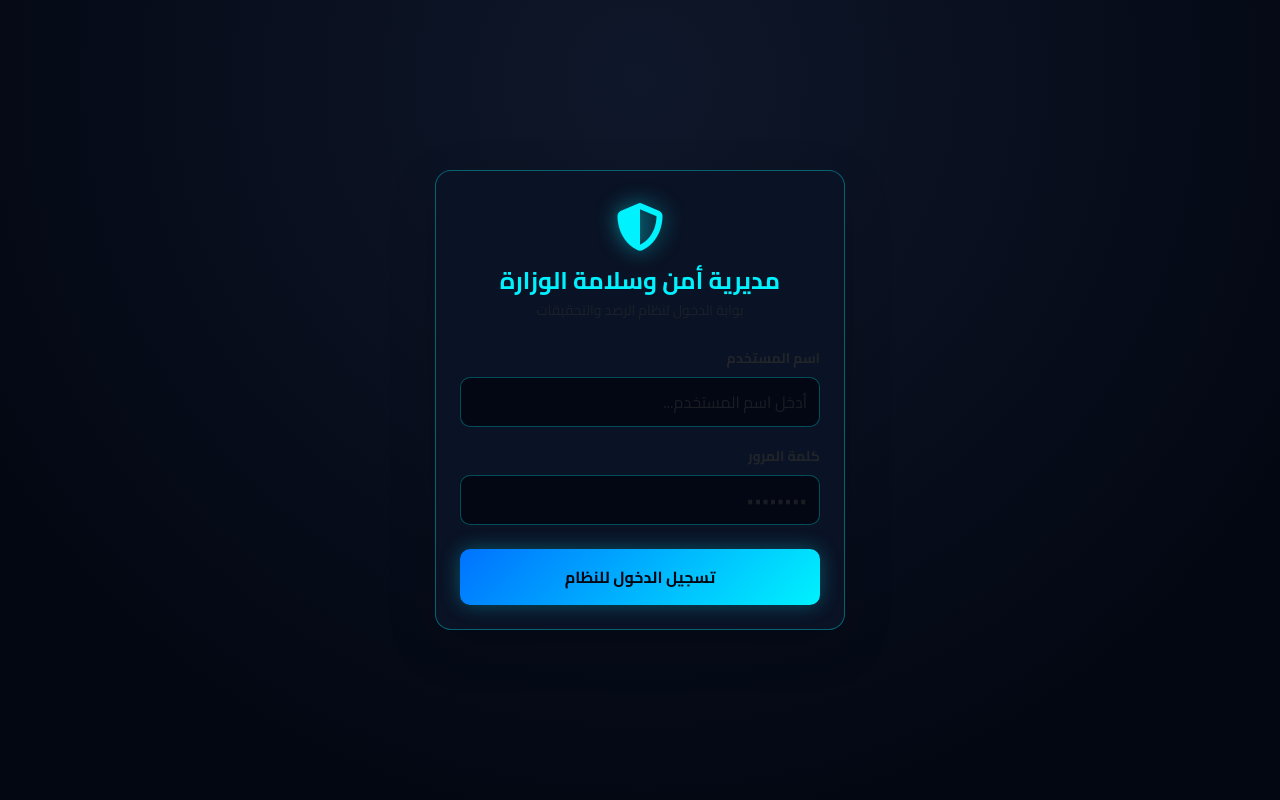
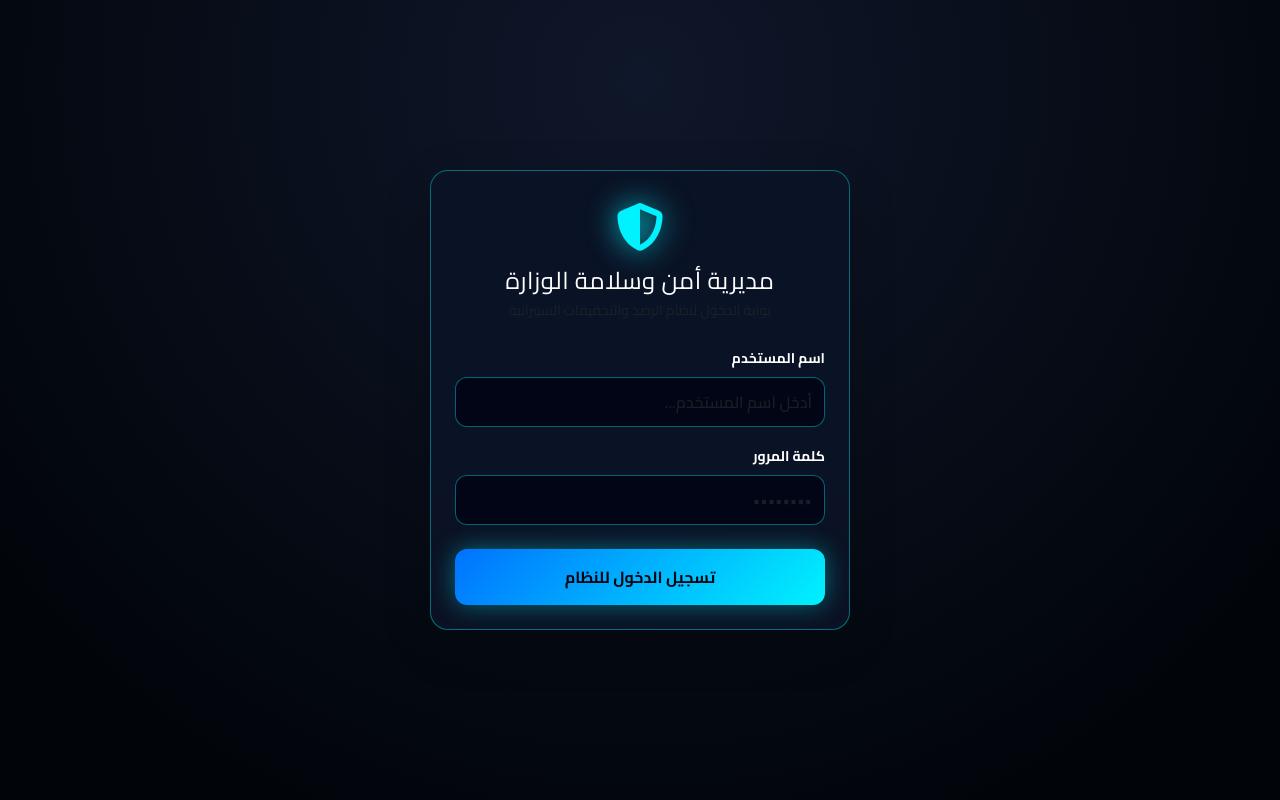
Before and after one commit to ahmedmorad2002h-blip/cyber-reports, a Flask app: page /login in a window 1280 px wide. Run offline with Flask 3, Linux system fonts and the light colour scheme.

Commit message:
Enhance login page styling and layout

```diff
--- a/templates/login.html
+++ b/templates/login.html
@@ -5,62 +5,79 @@
     <title>تسجيل الدخول - مديرية أمن وسلامة الوزارة</title>
     <link href="https://cdn.jsdelivr.net/npm/bootstrap@5.3.0/dist/css/bootstrap.min.css" rel="stylesheet">
     <link rel="stylesheet" href="https://cdnjs.cloudflare.com/ajax/libs/font-awesome/6.4.0/css/all.min.css">
-    <link href="https://fonts.googleapis.com/css2?family=Cairo:wght@400;600;700&display=swap" rel="stylesheet">
+    <link href="https://fonts.googleapis.com/css2?family=Cairo:wght@400;600;700;900&display=swap" rel="stylesheet">
     <style>
         body {
-            background-color: #030712;
-            color: #f0f6fc;
+            background-color: #010409;
+            color: #ffffff;
             font-family: 'Cairo', sans-serif;
-            background-image: radial-gradient(circle at 50% 10%, #0f172a 0%, #030712 80%);
+            background-image:
+                radial-gradient(circle at 50% 10%, #0f172a 0%, #010409 85%),
+                linear-gradient(rgba(0, 242, 254, 0.02) 1px, transparent 1px);
+            background-size: 100% 100%, 30px 30px;
         }
         .card {
-            background: rgba(11, 19, 38, 0.95);
-            border: 1px solid rgba(0, 242, 254, 0.35);
-            border-radius: 16px;
-            box-shadow: 0 0 35px rgba(0, 242, 254, 0.12), 0 10px 30px rgba(0,0,0,0.8);
-            backdrop-filter: blur(15px);
+            background: rgba(11, 19, 38, 0.96);
+            border: 1px solid rgba(0, 242, 254, 0.4);
+            border-radius: 18px;
+            box-shadow: 0 0 40px rgba(0, 242, 254, 0.2), 0 15px 40px rgba(0,0,0,0.9);
+            backdrop-filter: blur(20px);
         }
-        input { background: rgba(3, 7, 18, 0.9) !important; border: 1px solid rgba(0, 242, 254, 0.3) !important; color: #fff !important; border-radius: 10px !important; padding: 12px !important;}
-        input:focus { border-color: #00f2fe !important; box-shadow: 0 0 15px rgba(0, 242, 254, 0.4) !important; outline: none; }
+        label { color: #ffffff !important; font-weight: 700 !important; }
+        input {
+            background: rgba(2, 6, 23, 0.95) !important;
+            border: 1px solid rgba(0, 242, 254, 0.4) !important;
+            color: #ffffff !important;
+            border-radius: 12px !important;
+            padding: 12px !important;
+            font-weight: 600 !important;
+        }
+        input:focus {
+            border-color: #00f2fe !important;
+            box-shadow: 0 0 20px rgba(0, 242, 254, 0.5) !important;
+            outline: none;
+            color: #ffffff !important;
+        }
         .btn-cyber {
             background: linear-gradient(135deg, #0072ff, #00f2fe);
             border: none;
             color: #030712;
-            font-weight: 800;
-            border-radius: 10px;
-            box-shadow: 0 0 20px rgba(0, 242, 254, 0.3);
-            transition: all 0.2s;
+            font-weight: 900;
+            border-radius: 12px;
+            box-shadow: 0 0 25px rgba(0, 242, 254, 0.4);
+            transition: all 0.3s;
         }
         .btn-cyber:hover {
             background: linear-gradient(135deg, #005bc5, #00c6ff);
-            color: #fff;
-            box-shadow: 0 0 25px rgba(0, 242, 254, 0.6);
+            color: #ffffff;
+            box-shadow: 0 0 35px rgba(0, 242, 254, 0.8);
+            transform: translateY(-2px);
         }
     </style>
 </head>
 <body class="d-flex align-items-center justify-content-center vh-100">
-    <div class="card p-4 shadow-lg" style="width: 410px;">
+    <div class="card p-4 shadow-lg" style="width: 420px;">
         <div class="text-center mb-3 pt-2">
-            <i class="fa-solid fa-shield-halved fa-3x" style="color: #00f2fe; filter: drop-shadow(0 0 10px rgba(0,242,254,0.5));"></i>
+            <i class="fa-solid fa-shield-halved fa-3x" style="color: #00f2fe; filter: drop-shadow(0 0 15px rgba(0,242,254,0.8));"></i>
         </div>
-        <h4 class="text-center mb-1 fw-bold" style="color: #00f2fe;">مديرية أمن وسلامة الوزارة</h4>
-        <p class="text-center text-muted small mb-4">بوابة الدخول لنظام الرصد والتحقيقات</p>
+        <h4 class="text-center mb-1 fw-black text-white" style="letter-spacing: 0.5px;">مديرية أمن وسلامة الوزارة</h4>
+        <p class="text-center text-muted small mb-4">بوابة الدخول لنظام الرصد والتحقيقات السيبرانية</p>
 
         {% with messages = get_flashed_messages(with_categories=true) %}
             {% if messages %}
                 {% for category, message in messages %}
-                    <div class="alert alert-{{ category if category != 'success' else 'info' }} p-2 text-center text-dark fw-bold mb-3" style="border-radius: 8px;">{{ message }}</div>
+                    <div class="alert alert-{{ category if category != 'success' else 'info' }} p-2 text-center text-white fw-bold mb-3" style="border-radius: 8px; background: rgba(15,23,42,0.95); border: 1px solid var(--cyber-cyan);">{{ message }}</div>
                 {% endfor %}
             {% endif %}
         {% endwith %}
 
         <form method="POST">
             <div class="mb-3">
-                <label class="form-label fw-bold small">اسم المستخدم</label>
+                <label class="form-label small">اسم المستخدم</label>
                 <input type="text" name="username" class="form-control" required placeholder="أدخل اسم المستخدم...">
             </div>
             <div class="mb-4">
-                <label class="form-label fw-bold small">كلمة المرور</label>
+                <label class="form-label small">كلمة المرور</label>
                 <input type="password" name="password" class="form-control" required placeholder="••••••••">
             </div>
             <button type="submit" class="btn btn-cyber w-100 py-3 fw-bold">تسجيل الدخول للنظام</button>
```
